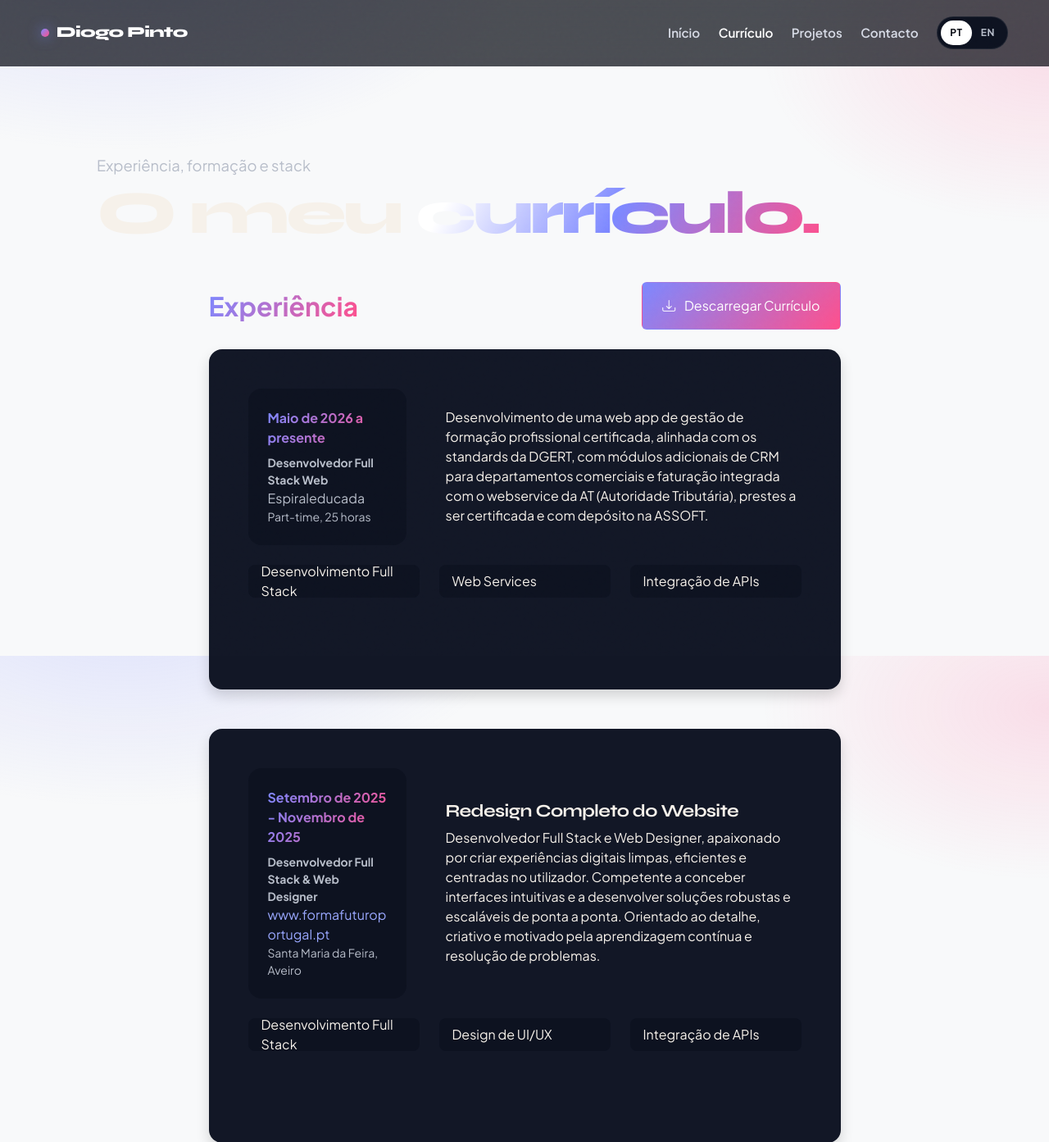
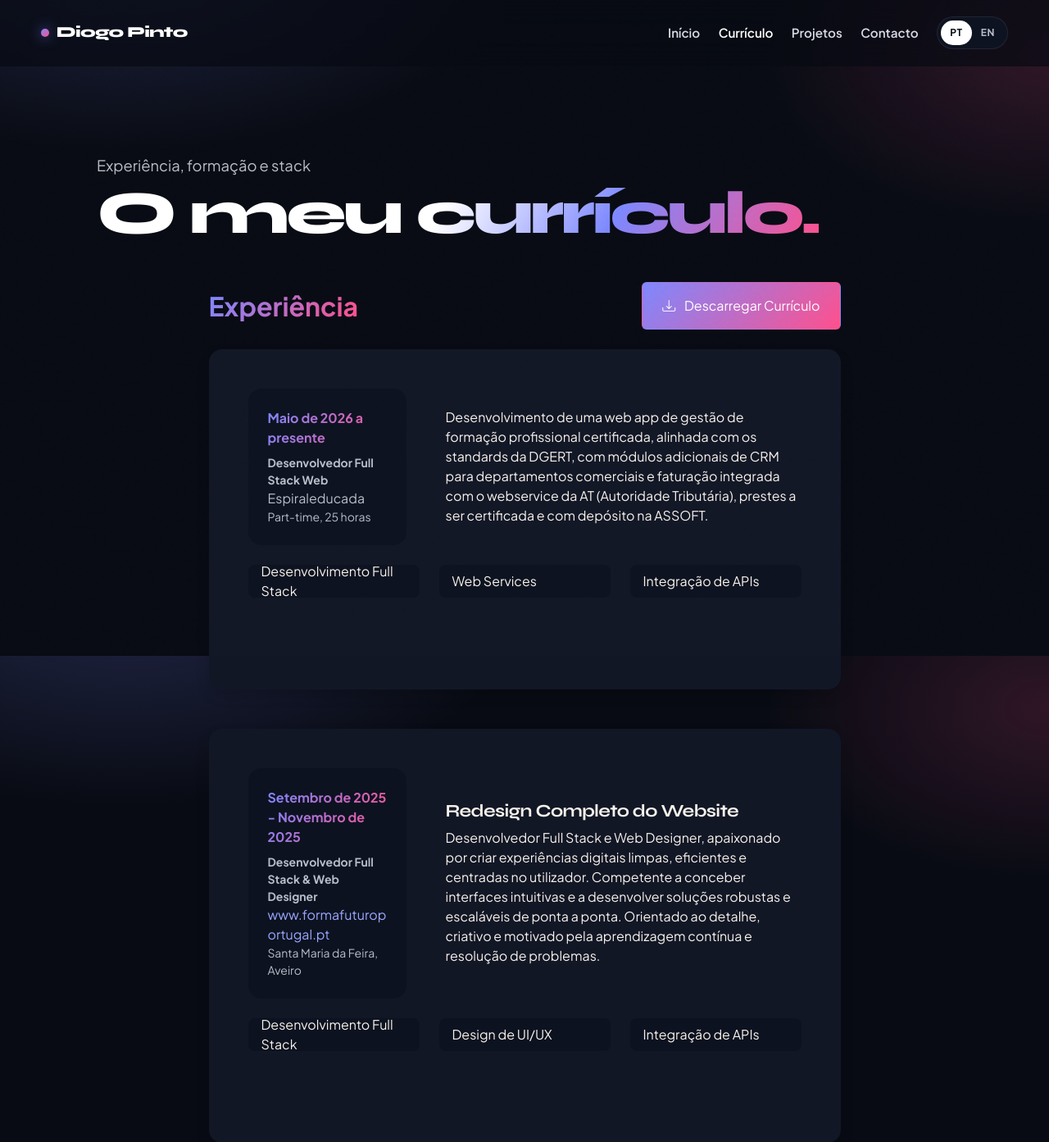
Before and after one commit to Loquitos13/Loquitos13.github.io, a PHP site: page /pt/resume.html in a window 1280 px wide. Shown: the top 1393 px of the page at 82% size. Run offline with PHP 8.4, Linux system fonts and the light colour scheme; some libraries are stand-ins or nearby versions.

Commit message:
Corrige o contraste do título do currículo no tema escuro.
Remove o fundo Bootstrap claro da página e força o título a ficar legível.

Co-authored-by: Diogo Barros Pinto <Loquitos13@users.noreply.github.com>

```diff
--- a/css/theme.css
+++ b/css/theme.css
@@ -606,6 +606,7 @@ body.site-body main {
   margin: 0 0 0.8rem;
   font-size: clamp(2.6rem, 6vw, 4.6rem);
   font-weight: 800;
+  color: #fff;
 }
 
 .contact-layout {
@@ -800,6 +801,8 @@ body.site-body .card {
   box-shadow: var(--shadow);
 }
 
+body.site-body.bg-light,
+body.site-body.bg-white,
 body.site-body .bg-light,
 body.site-body .bg-white {
   background: #0d1220 !important;
--- a/pt/resume.html
+++ b/pt/resume.html
@@ -14,7 +14,7 @@
     <link href="../css/styles.css" rel="stylesheet" />
     <link href="../css/theme.css" rel="stylesheet" />
   </head>
-  <body class="site-body d-flex flex-column h-100 bg-light">
+  <body class="site-body d-flex flex-column h-100">
     <!-- Template invisível para gerar PDF (conteúdo em PT) -->
     <div id="cvPdfTemplate" style="display:none;">
       <div class="cv-a4">
--- a/resume.html
+++ b/resume.html
@@ -23,7 +23,7 @@
         <link href="css/styles.css" rel="stylesheet" />
         <link href="css/theme.css" rel="stylesheet" />
     </head>
-    <body class="site-body d-flex flex-column h-100 bg-light">
+    <body class="site-body d-flex flex-column h-100">
  <!-- ====== TEMPLATE INVISÍVEL (PDF) ====== -->
 <div id="cvPdfTemplate" style="display:none;">
     <div class="cv-a4">
```
